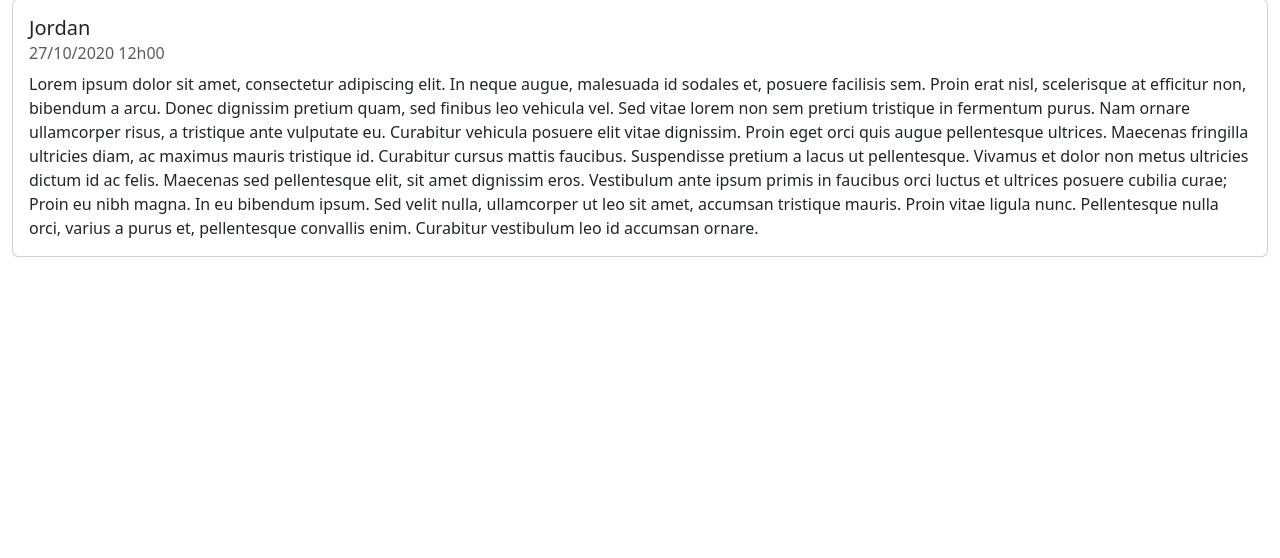
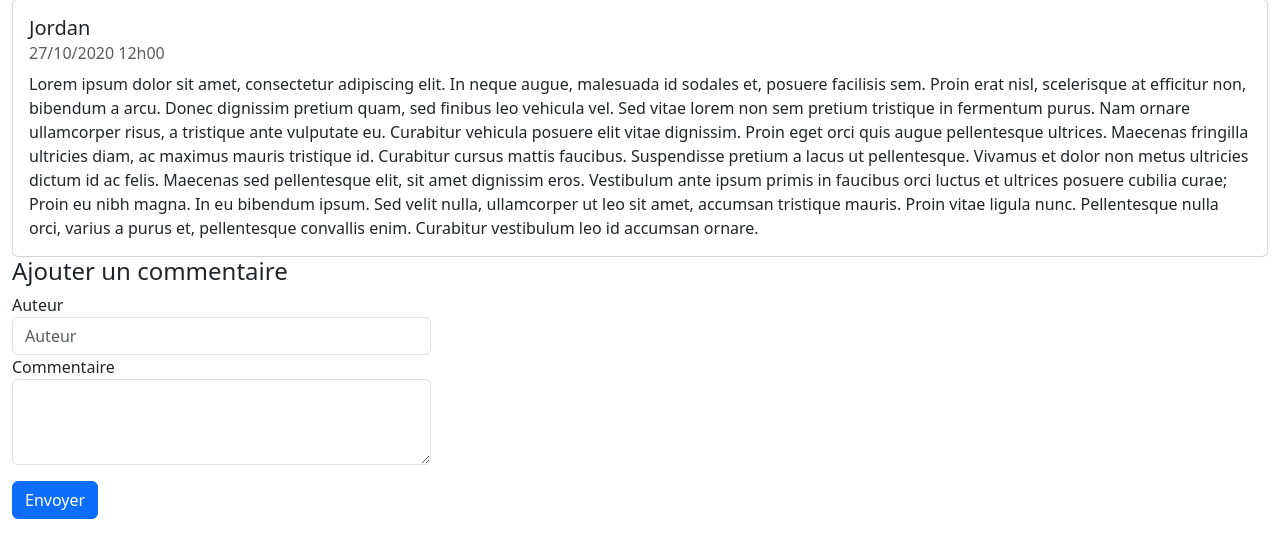
Before and after one commit to webepse/mvc_Class_Poo_Exo_2026, a PHP site: page /index.php?action=post&id=9 in a window 1280 px wide. Shown: the part 191-749 px from the top of the page. Run offline with PHP 8.4, Linux system fonts and the light colour scheme; data comes from the database, SQL or seed files in the repository.

Commit message:
post comment

```diff
--- a/index.php
+++ b/index.php
@@ -9,7 +9,7 @@
     require "src/Autoloader.php";
     Autoloader::register();
 
-    $tabMenu = ['accueil','posts','post'];
+    $tabMenu = ['accueil','posts','post','postcomment'];
 
     try{
         if(isset($_GET['action']))
@@ -31,7 +31,18 @@
                         // erreur 404
                         throw new Exception("L'identifiant doit être numérique ou n'est pas présent",404);
                     }
+                }elseif($_GET['action']=="postcomment")
+                {
+                    if(isset($_GET['id']) && is_numeric($_GET['id']))
+                    {
+                        $id = htmlspecialchars($_GET['id']);
+                        PostController::postComment($id);
+                    }else{
+                        // erreur 404
+                        throw new Exception("L'identifiant doit être numérique ou n'est pas présent",404);
+                    }
                 }
+
             }else{
                 // erreur 404
                   throw new Exception("Action introuvable",404);
--- a/src/Controller/PostController.php
+++ b/src/Controller/PostController.php
@@ -39,4 +39,43 @@
         }
     }
 
+     /**
+      * Permet d'ajouter un commentaire à un post
+      * @param int $postId
+      * @return void
+      */
+    public static function postComment(int $postId): void
+    {
+        // instance des model dont nous avons besoin
+        $postManager = new PostManager();
+        $commentManager = new CommentManager();
+        // req au model pour savoir si le post existe
+        $post = $postManager->getPost($postId);
+        if($post)
+        {
+            // vérification du formulaire
+            if((isset($_POST['author']) && isset($_POST['comment'])) && (!empty($_POST['author']) && !empty($_POST['comment'])))
+            {
+                // protection des données
+                $author = htmlspecialchars($_POST['author']);
+                $comment = htmlspecialchars($_POST['comment']);
+                // req d'insertion au model pour ajouter le commentaire à la BDD
+                $commentManager->post($postId, $author, $comment);
+                header("LOCATION:index.php?action=post&id=".$postId);
+                exit();
+            }else{
+                // le formulaire n'est pas bon
+                // besoin des commentaires pour l'affichage de la page
+                $comments = $commentManager->getComments($postId);
+                $error = "Veuillez remplir tous les champs correctement";
+                // on ajoute l'erreur à la vue postShow
+                require "views/frontend/postShow.php";
+            }
+
+        }else{
+            // le post n'existe pas
+            throw new Exception("Le post n'existe pas");
+        }
+    }
+
  }
--- a/src/Model/CommentManager.php
+++ b/src/Model/CommentManager.php
@@ -18,5 +18,21 @@
         return $req->fetchAll(PDO::FETCH_OBJ);
     }
 
+    /**
+     * Permet d'ajouter un commentaire à la base de données
+     * @param int $idPost
+     * @param string $author
+     * @param string $content
+     * @return bool
+     */
+    public function post(int $idPost, string $author, string $content): bool
+    {
+        $req = $this->dbConnect()->prepare("INSERT INTO comments (post_id, author, comment, comment_date) VALUES (:idPost, :author, :content, NOW())");
+        $req->bindParam(":idPost", $idPost, PDO::PARAM_INT);
+        $req->bindParam(":author", $author, PDO::PARAM_STR);
+        $req->bindParam(":content", $content, PDO::PARAM_STR);
+        $req->execute();
+        return true;
+    }
 
 }
--- a/views/frontend/postShow.php
+++ b/views/frontend/postShow.php
@@ -25,6 +25,26 @@
             <?php else: ?>
                 <strong>Il n'y a pas encore de commentaire sur ce post</strong>
             <?php endif; ?>
+
+        <div class="col-md-4">
+            <h4>Ajouter un commentaire</h4>
+            <?php if(isset($error)): ?>
+                <div class="alert alert-danger"><?= $error ?></div>
+            <?php endif; ?>
+            <form action="index.php?action=postcomment&id=<?= $post->id ?>" method="post">
+                <div class="form-group">
+                    <label for="author">Auteur</label>
+                    <input type="text" class="form-control" id="author" name="author" placeholder="Auteur">
+                </div>
+                <div class="form-group">
+                    <label for="comment">Commentaire</label>
+                    <textarea class="form-control" id="comment" name="comment" rows="3"></textarea>
+                </div>
+                <div class="form-group">
+                    <input type="submit" value="Envoyer" class="btn btn-primary my-3">
+                </div>
+            </form>
+        </div>
     </div>
 </div>
 
```
